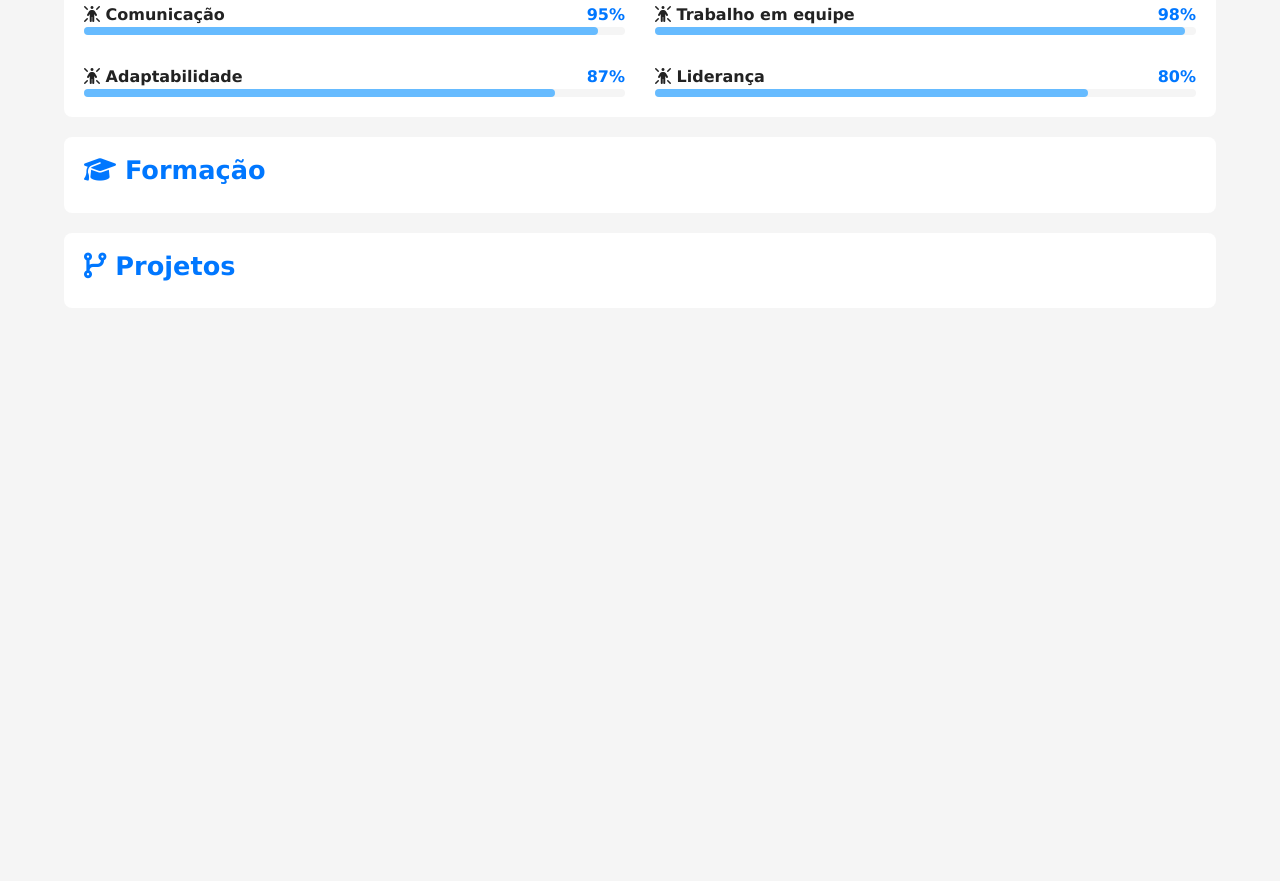
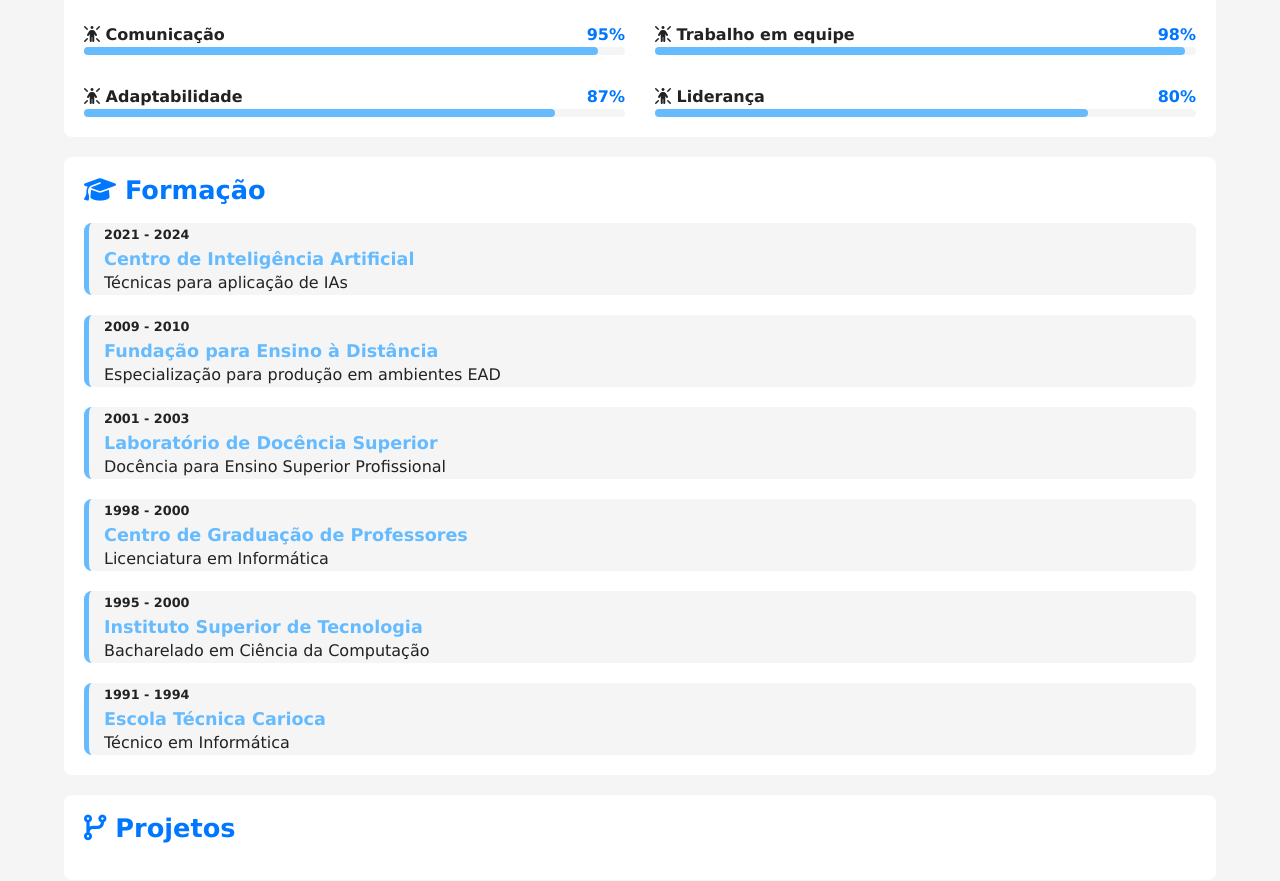
Before and after one commit to JoaoGabrielRochaSilva/projeto-portfolio, a plain HTML site: page index.html in a window 1280 px wide. Shown: the part 1389-2270 px from the top of the page. Before the commit the page ends 1717 px from the top, so only its background shows below. Drawn offline with Linux system fonts and the light colour scheme.

Commit message:
Area de formações

```diff
--- a/estilos/style.css
+++ b/estilos/style.css
@@ -129,7 +129,7 @@ article {
 
 article h2 {
   color: var(--destaque);
-  margin-bottom: 10px;
+  margin-bottom: 20px;
   font-size: 1.6em;
 }
 
@@ -184,6 +184,37 @@ article h2 {
   border-radius: 4px;
 }
 
+#formacao-container {
+  display: flex;
+  flex-flow: column-reverse wrap;
+  gap: 20px;
+}
+
+#formacao-container .curso {
+  background-color: var(--fundo-principal);
+  border-radius: 8px;
+  border-left: 5px solid var(--destaque-inverso);
+  padding-left: 15px;
+  transition: 0.5s;
+}
+
+#formacao-container .curso:hover {
+  cursor: pointer;
+  border-left-width: 15px;
+  border-color: var(--destaque);
+}
+
+#formacao-container .periodo {
+  font-size: 0.8em;
+  font-weight: bold;
+  color: var(--texto);
+}
+
+#formacao-container .instituicao {
+  color: var(--destaque-inverso);
+  font-size: 1.1em;
+}
+
 @media screen and (min-width: 768px) {
     #skill-container {
       grid-template-columns: 1fr 1fr;
--- a/index.html
+++ b/index.html
@@ -181,6 +181,44 @@
 
             <article id="formacao">
                 <h2><i class="fa-solid fa-graduation-cap"></i> Formação</h2>
+
+                <div id="formacao-container">
+                    <div class="curso">
+                        <p class="periodo">1991 - 1994</p>
+                        <h3 class="instituicao">Escola Técnica Carioca</h3>
+                        <p class="titulacao">Técnico em Informática</p>
+                    </div>
+
+                    <div class="curso">
+                        <p class="periodo">1995 - 2000</p>
+                        <h3 class="instituicao">Instituto Superior de Tecnologia</h3>
+                        <p class="titulacao">Bacharelado em Ciência da Computação</p>
+                    </div>
+
+                    <div class="curso">
+                        <p class="periodo">1998 - 2000</p>
+                        <h3 class="instituicao">Centro de Graduação de Professores</h3>
+                        <p class="titulacao">Licenciatura em Informática</p>
+                    </div>
+
+                    <div class="curso">
+                        <p class="periodo">2001 - 2003</p>
+                        <h3 class="instituicao">Laboratório de Docência Superior</h3>
+                        <p class="titulacao">Docência para Ensino Superior Profissional</p>
+                    </div>
+
+                    <div class="curso">
+                        <p class="periodo">2009 - 2010</p>
+                        <h3 class="instituicao">Fundação para Ensino à Distância</h3>
+                        <p class="titulacao">Especialização para produção em ambientes EAD</p>
+                    </div>
+
+                    <div class="curso">
+                        <p class="periodo">2021 - 2024</p>
+                        <h3 class="instituicao">Centro de Inteligência Artificial</h3>
+                        <p class="titulacao">Técnicas para aplicação de IAs</p>
+                    </div>
+                </div>
             </article>
 
             <article id="projetos">
```
